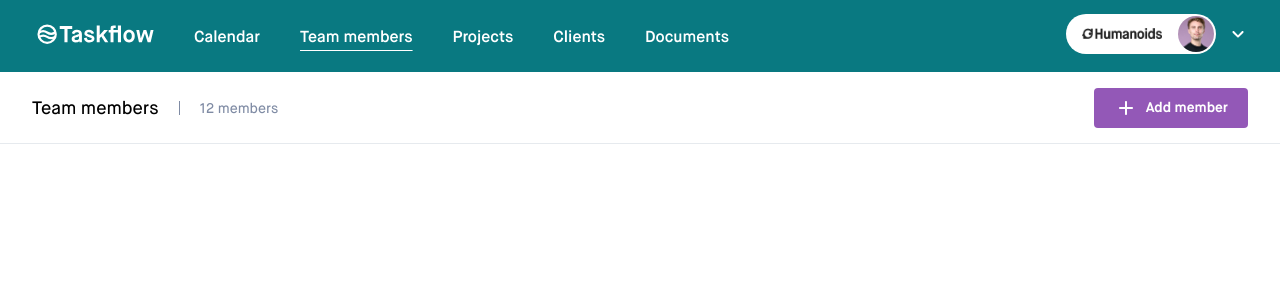
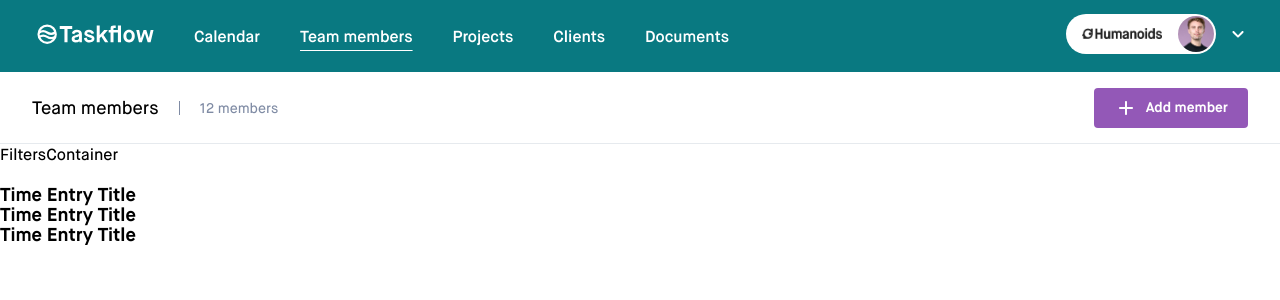
Before and after one commit to humanoidsbv/taskflow-jasper, a Next.js app: page /team-members in a window 1280 px wide. Shown: the top 300 px of the page. Built offline with nearby package versions, Linux system fonts and the light colour scheme.

Commit message:
First setup of TimeEntries and TimeEntry components

```diff
--- a/src/app/team-members/page.tsx
+++ b/src/app/team-members/page.tsx
@@ -4,16 +4,20 @@ import { Button } from "@/components/button/Button";
 import { Subheader } from "@/components/subheader/Subheader";
 import { translations } from "@/services/translations";
 import buttonIcon from "@/public/icons/plus-icon.svg";
+import { TimeEntries } from "@/components/time-entries/TimeEntries";
 
 export default function TeamMembersPage() {
   const { buttonText, title, buttonAltText } = translations.teamMembers;
 
   return (
+    <>
       <Subheader subtitle="12 members" title={title}>
         <Button href={{ query: { membersModal: true } }}>
           <Image alt={buttonAltText} src={buttonIcon} />
           <span>{buttonText}</span>
         </Button>
       </Subheader>
+      <TimeEntries />
+    </>
   );
 }
--- /dev/null
+++ b/src/components/time-entries/TimeEntries.module.css
@@ -0,0 +1,17 @@
+.container {
+  display: flex;
+  flex-direction: column;
+  gap: 20px;
+}
+
+.filters {
+  display: flex;
+  flex-direction: column;
+  gap: 10px;
+}
+
+.entries {
+  display: flex;
+  flex-direction: column;
+  gap: 10px;
+}
--- /dev/null
+++ b/src/components/time-entries/TimeEntries.tsx
@@ -0,0 +1,17 @@
+import { TimeEntry } from "../time-entry/TimeEntry";
+import styles from "./TimeEntries.module.css";
+
+export const TimeEntries = () => {
+  return (
+    <div className={styles.container}>
+      <div className={styles.filters}>FiltersContainer</div>
+      <div className={styles.entries}>
+        <ul>
+          <TimeEntry />
+          <TimeEntry />
+          <TimeEntry />
+        </ul>
+      </div>
+    </div>
+  );
+};
--- /dev/null
+++ b/src/components/time-entry/TimeEntry.tsx
@@ -0,0 +1,22 @@
+import styles from "./TimeEntry.module.css";
+
+interface TimeEntryProps {
+  title: string;
+  description: string;
+  date: string;
+  time: string;
+  location: string;
+  attendees: string[];
+}
+
+export const TimeEntry = () => {
+  return (
+    <li className={styles.timeEntry}>
+      <div className={styles.timeEntryHeader}>
+        <div className={styles.timeEntryTitle}>
+          <h3>Time Entry Title</h3>
+        </div>
+      </div>
+    </li>
+  );
+};
```
Also changed, not shown: src/components/time-entry/TimeEntry.module.css (added). Lines whose indentation alone changed are shown as unchanged.
